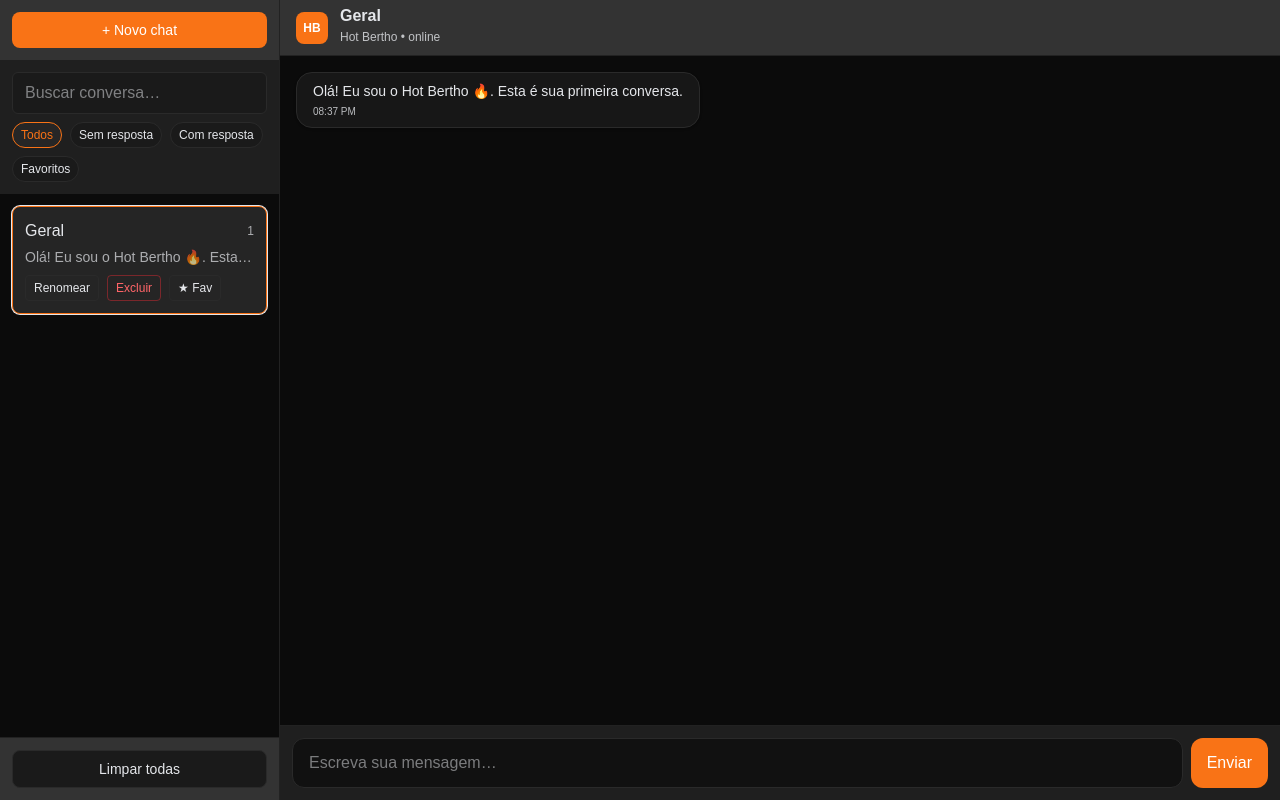
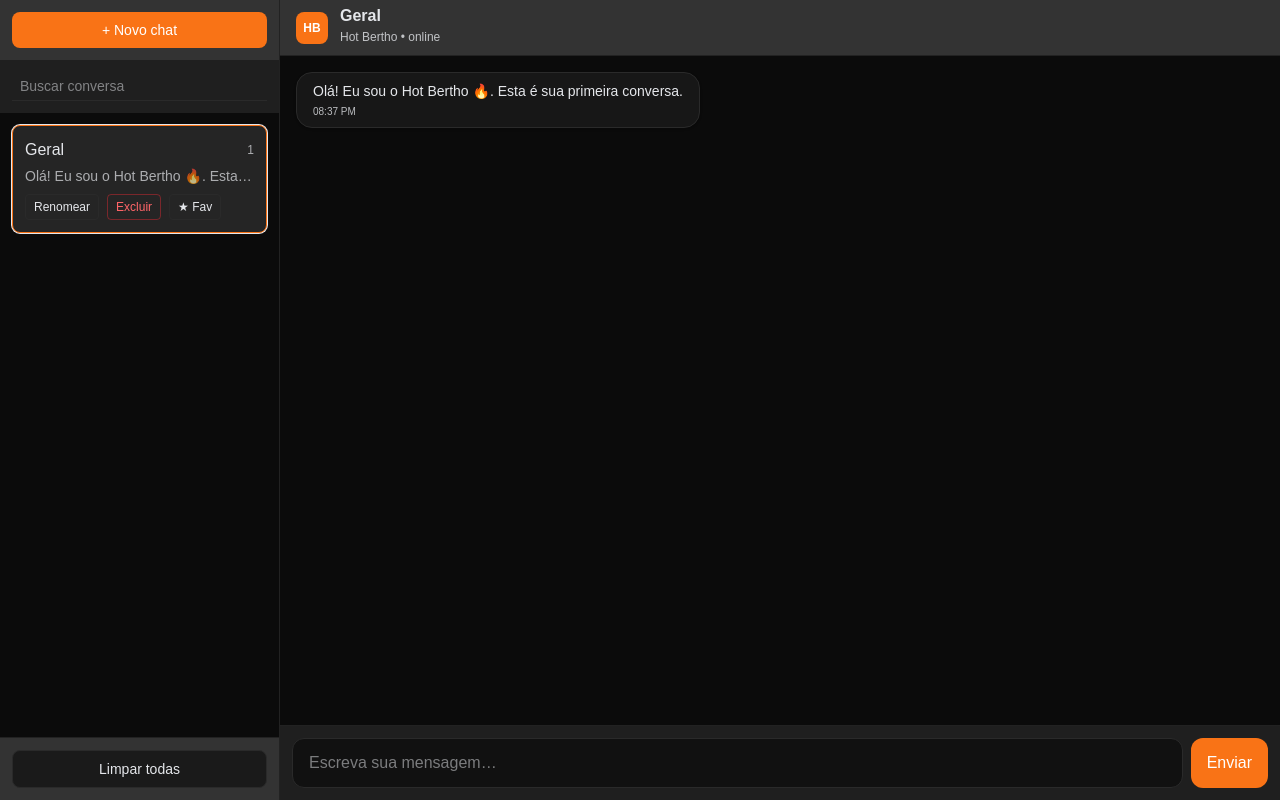
Before and after one commit to BatePapoQuente/ia-chathot, a Next.js app: page /hub in a window 1280 px wide. Built offline with nearby package versions, Linux system fonts and the light colour scheme.

Commit message:
Remove sidebar filters and simplify search

```diff
--- a/app/components/ChatHub.tsx
+++ b/app/components/ChatHub.tsx
@@ -12,14 +12,11 @@ const BG_DARK = '#0b0b0b';
 const PANEL = '#1f1f1f';
 const PANEL_2 = '#333333';
 
-type FilterKey = 'all' | 'no-reply' | 'with-reply' | 'favorites';
-
 export default function ChatHub() {
   const [threads, setThreads] = useState<Thread[]>([]);
   const [activeId, setActiveId] = useState<string>('');
   const [query, setQuery] = useState('');
   const [input, setInput] = useState('');
-  const [filter, setFilter] = useState<FilterKey>('all');
 
   // carregar histórico
   useEffect(() => {
@@ -59,15 +56,11 @@ export default function ChatHub() {
 
   const active = useMemo(() => threads.find(t => t.id === activeId), [threads, activeId]);
 
-  // Filtros da sidebar
+  // filtrar pela busca
   const filteredThreads = useMemo(() => {
     const q = query.toLowerCase();
-    const base = threads.filter(t => `${t.title} ${t.messages.at(-1)?.text ?? ''}`.toLowerCase().includes(q));
-    if (filter === 'favorites') return base.filter(t => t.favorite);
-    if (filter === 'no-reply')   return base.filter(t => t.messages.at(-1)?.author === 'me');
-    if (filter === 'with-reply') return base.filter(t => t.messages.some(m => m.author === 'hot'));
-    return base;
-  }, [threads, query, filter]);
+    return threads.filter(t => `${t.title} ${t.messages.at(-1)?.text ?? ''}`.toLowerCase().includes(q));
+  }, [threads, query]);
 
   function newThread() {
     const n: Thread = {
@@ -132,21 +125,15 @@ export default function ChatHub() {
           </button>
         </div>
 
-        {/* busca + filtros */}
-        <div className="p-3 space-y-2" style={{ backgroundColor: PANEL }}>
+        {/* busca */}
+        <div className="p-3" style={{ backgroundColor: PANEL }}>
           <input
             value={query}
             onChange={(e) => setQuery(e.target.value)}
-            placeholder="Buscar conversa…"
-            className="w-full px-3 py-2 rounded-md outline-none border"
-            style={{ backgroundColor: '#1a1a1a', borderColor: '#2a2a2a' }}
+            placeholder="Buscar conversa"
+            className="w-full px-2 py-1 text-sm bg-transparent outline-none border-b"
+            style={{ borderColor: '#2a2a2a' }}
           />
-          <div className="flex flex-wrap gap-2">
-            <FilterChip label="Todos"        active={filter==='all'}        onClick={()=>setFilter('all')} />
-            <FilterChip label="Sem resposta" active={filter==='no-reply'}   onClick={()=>setFilter('no-reply')} />
-            <FilterChip label="Com resposta" active={filter==='with-reply'} onClick={()=>setFilter('with-reply')} />
-            <FilterChip label="Favoritos"    active={filter==='favorites'}  onClick={()=>setFilter('favorites')} />
-          </div>
         </div>
 
         {/* lista de conversas */}
@@ -196,9 +183,6 @@ export default function ChatHub() {
               </div>
             );
           })}
-          {filteredThreads.length === 0 && (
-            <p className="text-sm opacity-70">Nenhuma conversa.</p>
-          )}
         </div>
 
         {/* rodapé */}
@@ -280,19 +264,3 @@ function Bubble({ author, text, timestamp }: { author: Author; text: string; tim
     </div>
   );
 }
-
-function FilterChip({ label, active, onClick }: { label: string; active: boolean; onClick: () => void }) {
-  return (
-    <button
-      onClick={onClick}
-      className="text-xs px-2 py-1 rounded-full border"
-      style={{
-        backgroundColor: active ? '#262626' : '#1a1a1a',
-        borderColor: active ? '#f97316' : '#2a2a2a',
-        color: active ? '#f97316' : '#e5e7eb',
-      }}
-    >
-      {label}
-    </button>
-  );
-}
```
